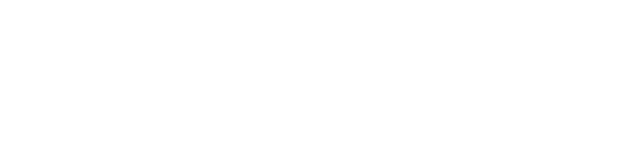
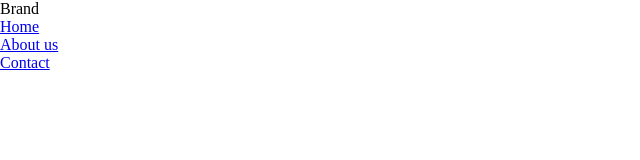
Before and after one commit to Manveer399/Navbar, a plain HTML site: page index.html in a window 1280 px wide. Shown: the whole page, without its empty margins (0-640 px from the left). Drawn offline with Linux system fonts and the light colour scheme.

Commit message:
created navbar skeleton

```diff
--- a/index.html
+++ b/index.html
@@ -7,5 +7,16 @@
     <title>Navbar</title>
     <link rel="stylesheet" href="style.css" />
   </head>
-  <body></body>
+  <body>
+    <nav class="navbar">
+      <div class="brand-title">Brand</div>
+      <div class="navbar-links">
+        <ul>
+          <li><a href="#">Home</a></li>
+          <li><a href="#">About us</a></li>
+          <li><a href="#">Contact</a></li>
+        </ul>
+      </div>
+    </nav>
+  </body>
 </html>
```
